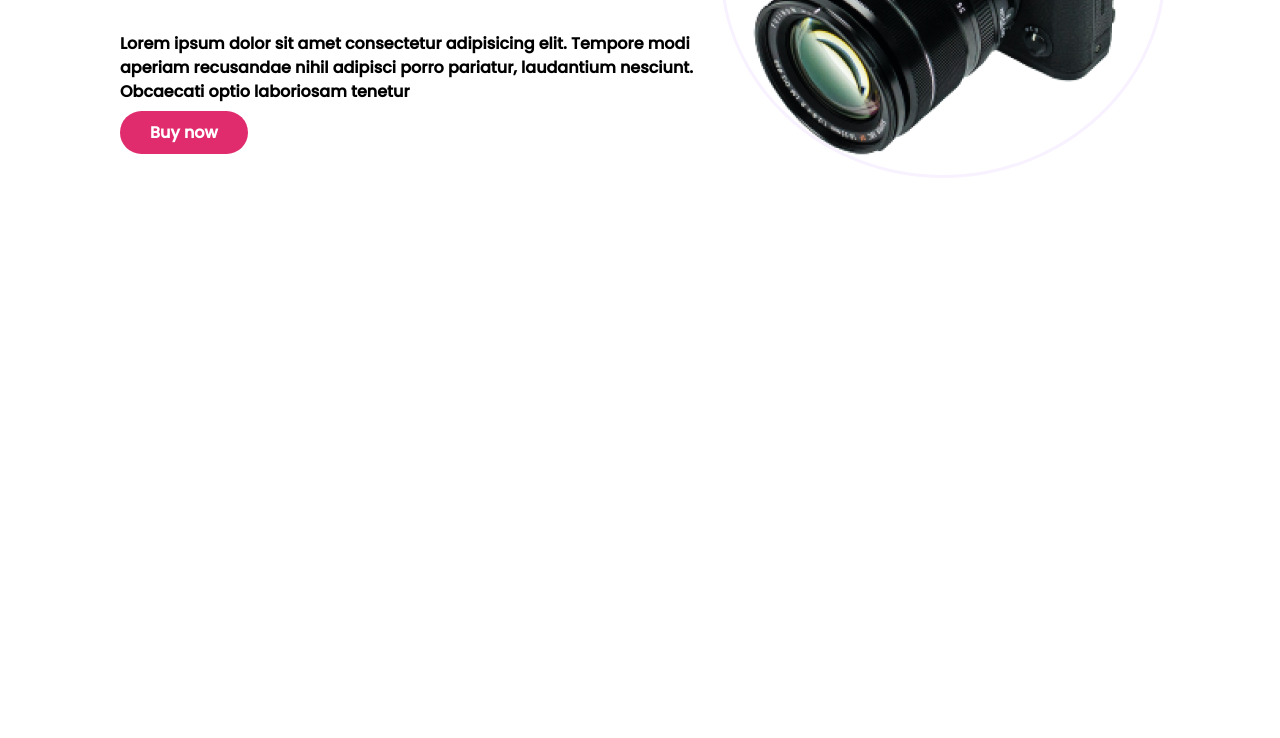
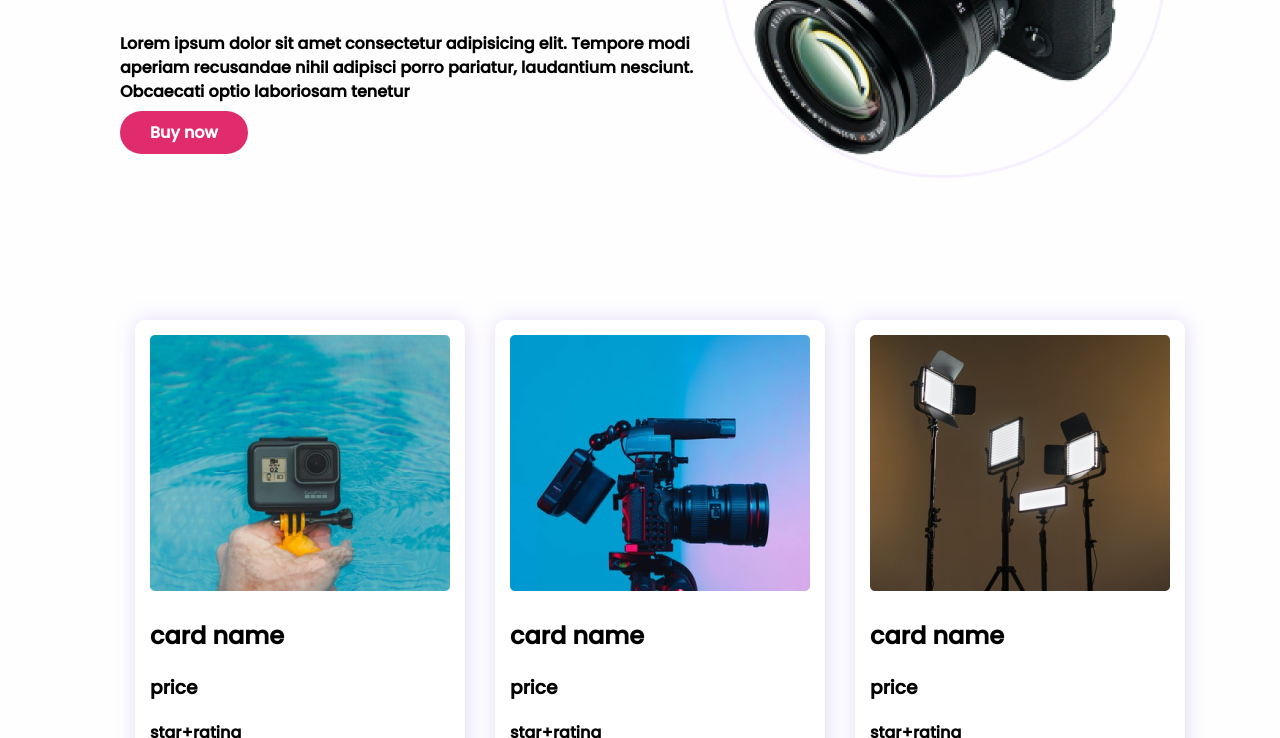
Before and after one commit to Mah-mu-dul/influencer-gear, a plain HTML site: page index.html in a window 1280 px wide. Shown: the part 362-1100 px from the top of the page. Before the commit the page ends 800 px from the top, so only its background shows below. Drawn offline with Linux system fonts and the light colour scheme.

Commit message:
card added and some style also

```diff
--- a/index.html
+++ b/index.html
@@ -37,6 +37,71 @@
             <div class="two-parts"><img src="images/main-camera.png" alt=""></div>
 
         </section>
+        <div class="mid-section">
+            <div class="card">
+                <img src="images/action.png" alt="">
+                <h2>card name</h2>
+                <h3>price</h3>
+                <p>star+rating</p>
+                <p>halka description</p>
+            </div>
+            <div class="card">
+                <img src="images/camera.png" alt="">
+                <h2>card name</h2>
+                <h3>price</h3>
+                <p>star+rating</p>
+                <p>halka description</p>
+            </div>
+            <div class="card">
+                <img src="images/lights.png" alt="">
+                <h2>card name</h2>
+                <h3>price</h3>
+                <p>star+rating</p>
+                <p>halka description</p>
+            </div>
+            <div class="card">
+                <img src="images/drone.png" alt="">
+                <h2>card name</h2>
+                <h3>price</h3>
+                <p>star+rating</p>
+                <p>halka description</p>
+            </div>
+            <div class="card">
+                <img src="images/mic.png" alt="">
+                <h2>card name</h2>
+                <h3>price</h3>
+                <p>star+rating</p>
+                <p>halka description</p>
+            </div>
+            <div class="card">
+                <img src="images/setup.png" alt="">
+                <h2>card name</h2>
+                <h3>price</h3>
+                <p>star+rating</p>
+                <p>halka description</p>
+            </div>
+            <div class="card">
+                <img src="images/single-light.png" alt="">
+                <h2>card name</h2>
+                <h3>price</h3>
+                <p>star+rating</p>
+                <p>halka description</p>
+            </div>
+            <div class="card">
+                <img src="images/airpod.png" alt="">
+                <h2>card name</h2>
+                <h3>price</h3>
+                <p>star+rating</p>
+                <p>halka description</p>
+            </div>
+            <div class="card">
+                <img src="images/tripod.png" alt="">
+                <h2>card name</h2>
+                <h3>price</h3>
+                <p>star+rating</p>
+                <p>halka description</p>
+            </div>
+        </div>
 
     </main>
 
--- a/styles/style.css
+++ b/styles/style.css
@@ -5,6 +5,7 @@ body{
     font-weight: 700;
     width: 1440px;
     margin:0 auto ;
+    background-color: rgb(254, 254, 255);
 }
 
 h1{
@@ -29,7 +30,6 @@ main{
     grid-template-columns: 1.5fr 1fr;
 }
 .top-section:hover img{
-    /* background-color: rgb(215, 225, 245); remove  */
     transform: scale(1.2);
     transition: transform .5s ease-in-out;
  }
@@ -59,3 +59,27 @@ margin: 2005x;
 
 
                                                         /* first section end  */
+
+
+                                                        /* mid-section start  */
+.mid-section{
+    display: grid;
+    grid-template-columns: repeat(3, 1fr);
+    justify-items: center;
+    justify-content: center;
+    height: 1662px;
+    width: 1047px;
+    margin: 120px;
+    justify-items: center;
+    justify-content: space-around;
+    border-radius: [object Object]px;
+
+}
+.card{
+    background-color: rgb(255, 255, 255);
+    margin: 15px;
+    padding: 15px;
+    border-radius: 10px;
+    box-shadow: 1px 1px 20px rgba(146, 113, 223, 0.267);
+}
+                                                        /* mid-section end  */
```
